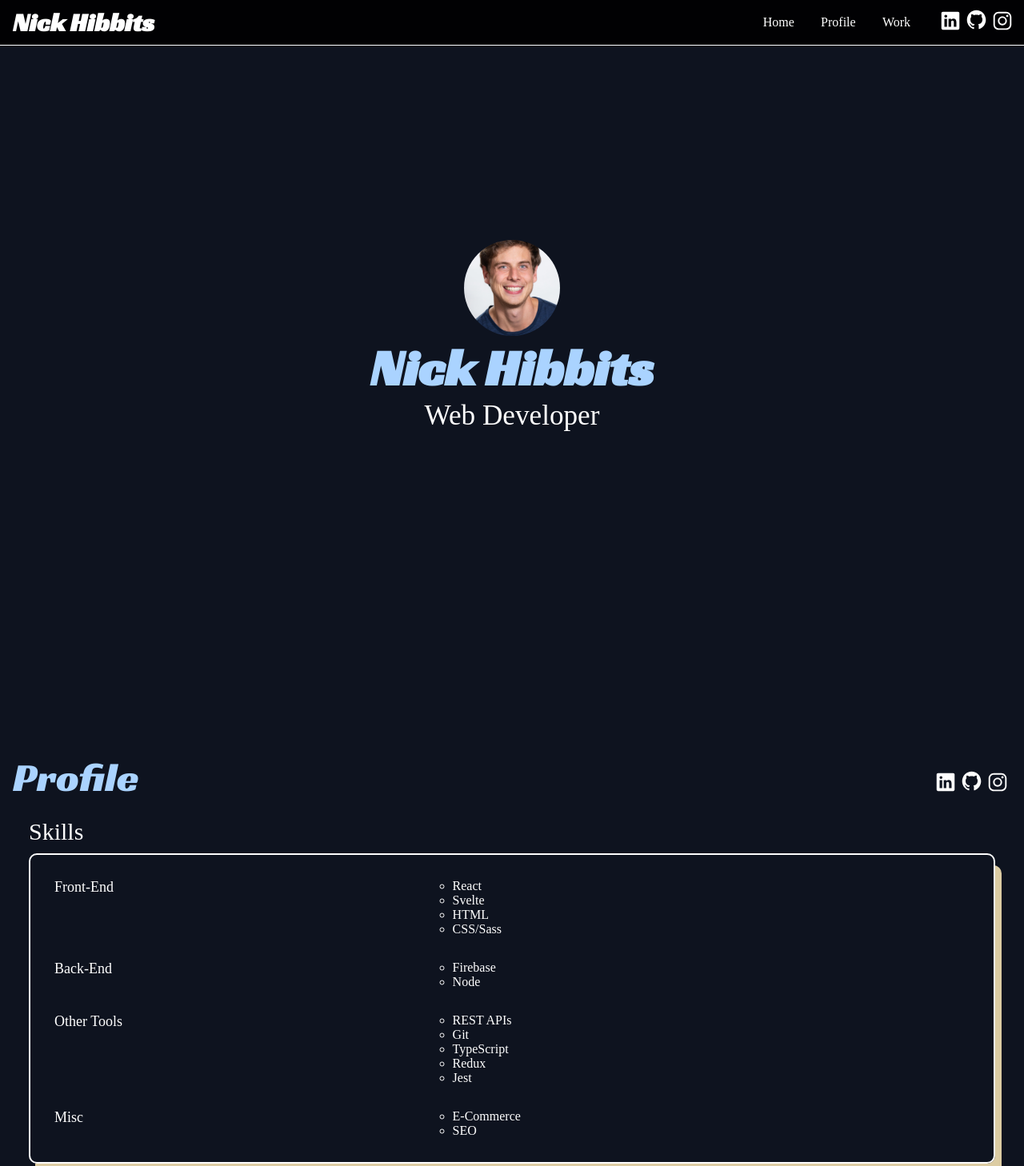
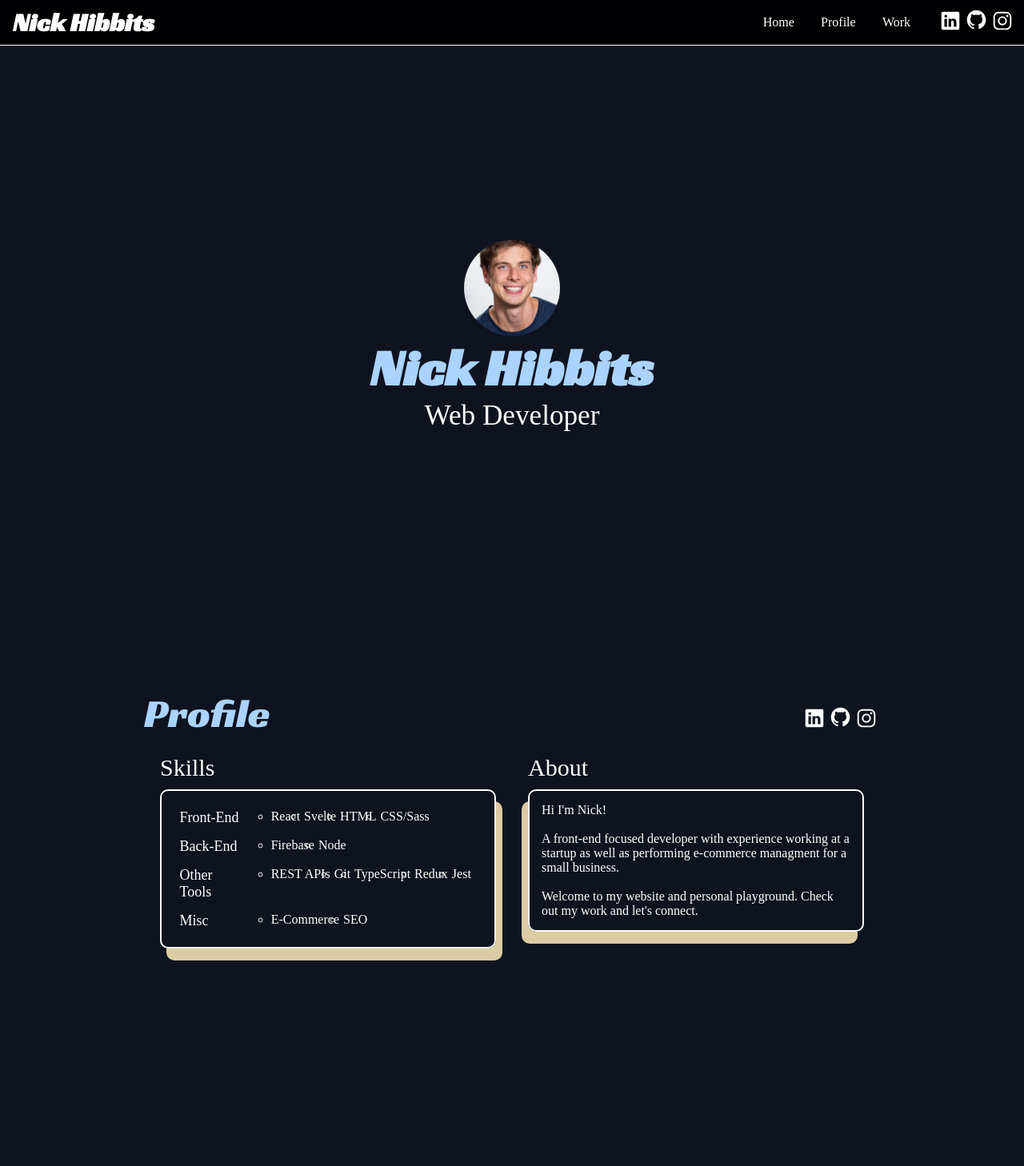
Before and after one commit to nickhibbits/react-website, a React (Create React App) app: page / in a window 1280 px wide. Shown: the top 1458 px of the page at 80% size. Built offline with nearby package versions, Linux system fonts and the light colour scheme; a web font is replaced by a local one.

Commit message:
make about responsive, refactor app grid

```diff
--- a/src/components/About.js
+++ b/src/components/About.js
@@ -12,6 +12,7 @@ const About = () => {
           <div className="profile">Profile</div>
           <Socials addPadding={true} />
         </div>
+        <div className="profile-container">
           <div className="profile-wrapper">
             <div className="profile-title">Skills</div>
             <ul className="skills-list">
@@ -41,6 +42,7 @@ const About = () => {
             </div>
           </div>
         </div>
+      </div>
     </main>
   );
 };
--- a/src/components/Skill.js
+++ b/src/components/Skill.js
@@ -4,7 +4,11 @@ function Skill({ title, skills }) {
       <div className="skill-title">{title}</div>
       <ul className="skill-description">
         {skills.map((skill) => {
-          return <li key={skill}>{skill}</li>;
+          return (
+            <li className="skill-item" key={skill}>
+              {skill}
+            </li>
+          );
         })}
       </ul>
     </li>
--- a/src/styles/About.scss
+++ b/src/styles/About.scss
@@ -4,10 +4,23 @@
   color: white;
   grid-area: 2 / 1 / 3 / 5;
   margin: 0px var(--mobile-margin);
+  @include desktopAndUp {
+    margin: 0px var(--desktop-margin);
+  }
+  @include tablet {
+    margin: 0px var(--tablet-margin);
+  }
 }
 
 .about-wrapper {
   margin: 60px 0;
+}
+
+.profile-container {
+  @include desktopAndUp {
+    display: grid;
+    grid-template-columns: 50% 50%;
+  }
 }
 
 .profile {
@@ -46,7 +59,24 @@
   display: grid;
   grid-template-columns: 40% 60%;
   padding: 15px;
+  @include desktopAndUp {
+    grid-template-columns: 20% 80%;
+    padding: 7.5px;
+  }
   /* border-bottom: solid 2px white; */
+}
+
+.skill-description {
+  @include desktopAndUp {
+    display: flex;
+    flex-wrap: wrap;
+  }
+}
+
+.skill-item {
+  @include desktopAndUp {
+    margin-right: 5px;
+  }
 }
 
 .profile-description {
--- a/src/styles/App.scss
+++ b/src/styles/App.scss
@@ -5,9 +5,9 @@
   grid-template-columns: repeat(4, 1fr);
   grid-template-rows: 110vh 210vh 225vh 30px;
   min-height: 100vh;
-  // @include small-screen {
-  //   background-color: red;
-  // }
+  @include desktopAndUp {
+    grid-template-rows: 100vh 83vh 140vh 30px;
+  }
 }
 
 .title-socials-wrapper {
--- a/src/styles/Home.scss
+++ b/src/styles/Home.scss
@@ -7,6 +7,12 @@
   color: white;
   grid-area: 1 / 1 / 2 / 5;
   margin: 0 var(--mobile-margin);
+  @include desktopAndUp {
+    margin: 0px var(--desktop-margin);
+  }
+  @include tablet {
+    margin: 0px var(--tablet-margin);
+  }
 }
 
 .headline-wrapper {
--- a/src/styles/Work.scss
+++ b/src/styles/Work.scss
@@ -7,6 +7,12 @@
 
 .work-wrapper {
   margin: 60px var(--mobile-margin);
+  @include desktopAndUp {
+    margin: 60px var(--desktop-margin);
+  }
+  @include tablet {
+    margin: 60px var(--tablet-margin);
+  }
 }
 
 .work-title {
--- a/src/styles/index.scss
+++ b/src/styles/index.scss
@@ -9,6 +9,8 @@
   --title-size: 50px;
   --sub-section-title: 30px;
   --mobile-margin: 16px;
+  --tablet-margin: 32px;
+  --desktop-margin: 180px;
   --nav-background: rgba(0, 0, 0, 0.9);
   --font-family-one: "Racing Sans One", cursive;
   --font-family-two: "Baloo Thambi 2", cursive;
--- a/src/styles/mediaQueries.scss
+++ b/src/styles/mediaQueries.scss
@@ -2,6 +2,17 @@ $small-device-width: 500px;
 $tablet-width: 600px;
 $desktop-width: 1024px;
 $large-screen-width: 1400px;
+
+@mixin notMobile {
+  @media (min-width: 500px) {
+    @content;
+  }
+}
+@mixin desktopAndUp {
+  @media (min-width: $desktop-width) {
+    @content;
+  }
+}
 
 @mixin notMobile {
   @media (min-width: 500px) {
```
Lines whose indentation alone changed are shown as unchanged.
